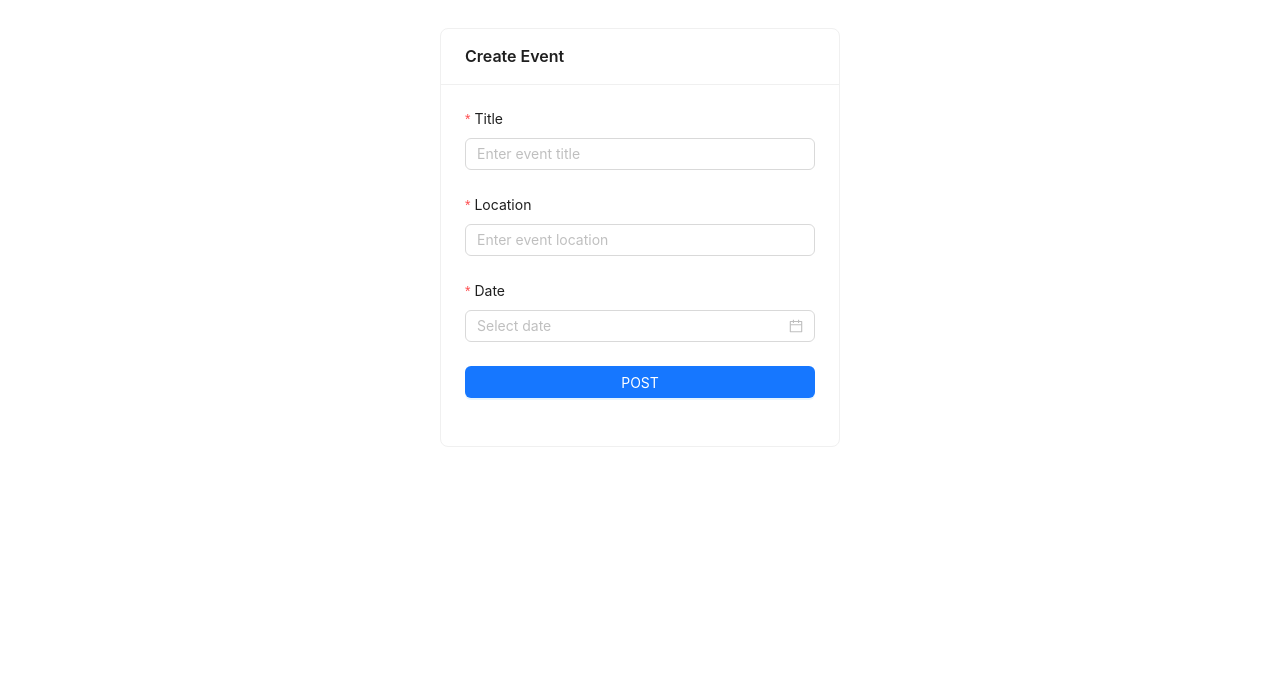
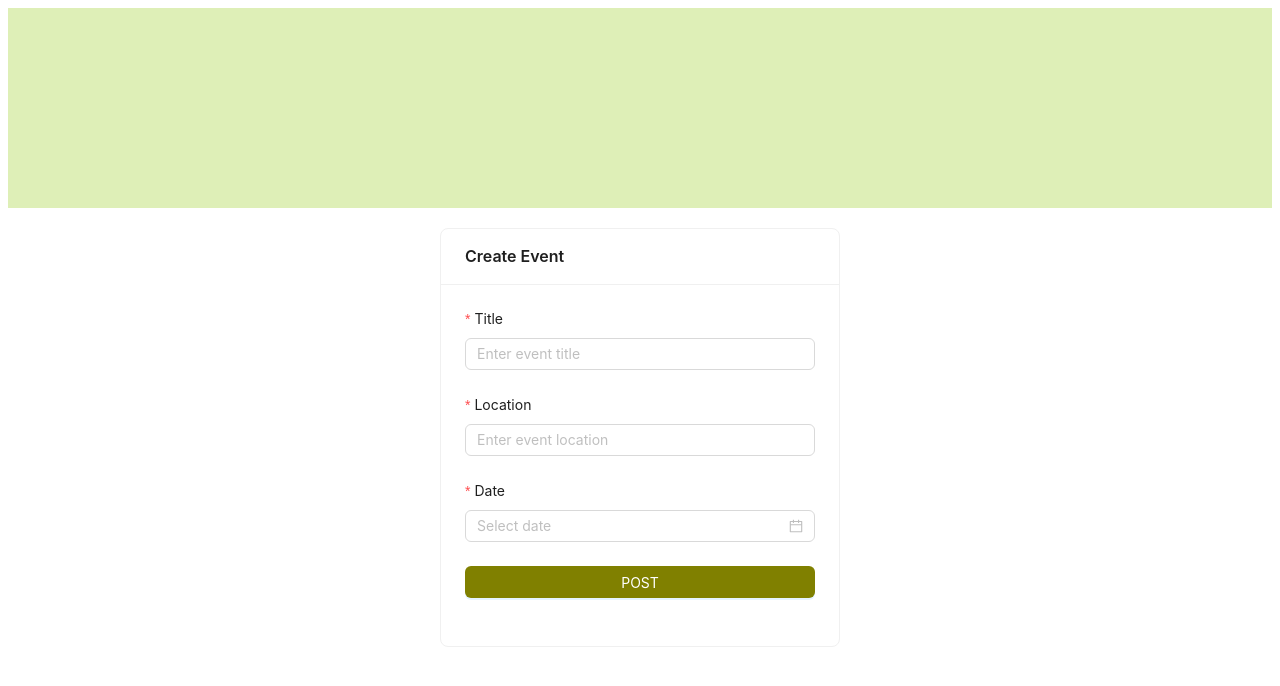
Before and after one commit to Senahilal/Spark-Bytes, a Next.js app in the folder spark-bytes/: page /eCreate in a window 1280 px wide. Shown: the top 686 px of the page. Built offline with nearby package versions, Linux system fonts and the light colour scheme; no server answers.

Commit message:
Adding the event creating page

```diff
--- /dev/null
+++ b/spark-bytes/src/app/eCreate/CreateEventPage.module.css
@@ -0,0 +1,17 @@
+
+
+.container {
+    padding: 100px;
+    background-color: #DEEFB7;
+  }
+
+  .card {
+    margin-bottom: 20px;
+  }
+
+  .button {
+    width: 100%;
+    color: #FFFFFF; /* Text color */
+    background-color: olive; /* Background color */
+    border: none; /* Optional: Remove border if needed */
+  }
--- a/spark-bytes/src/app/eCreate/page.tsx
+++ b/spark-bytes/src/app/eCreate/page.tsx
@@ -5,10 +5,13 @@ import { auth } from "@/app/firebase/config";
 import { UserOutlined, LogoutOutlined, MailOutlined } from "@ant-design/icons";
 import { useRouter } from "next/navigation";
 import { useAuthState } from "react-firebase-hooks/auth";
+import styles from './CreateEventPage.module.css';
 
 import { Form, Input, DatePicker, Button, Card } from 'antd';
 import type { DatePickerProps } from 'antd';
 import dayjs from 'dayjs';
+import { collection, addDoc } from "firebase/firestore";
+import { db } from "@/app/firebase/config";
 
 const { Item } = Form;
 
@@ -24,13 +27,43 @@ setEventDate(date);
 };
 
 const onFinish = (values: any) => {
-console.log('Received values of form: ', values);
+  console.log('Received values of form: ', values);
 // Handle form submission here
 };
 
+//Used coPilot to help with the form submission
+const handleFormSubmit = async () => {
+  try {
+    const user = auth.currentUser;
+    if (!user) {
+      console.error("No user is signed in.");
+      return;
+    }
+
+    const values = form.getFieldsValue();
+    const eventData = {
+      title: values.title,
+      location: values.location,
+      date: eventDate ? eventDate.toISOString() : null,
+      userId: user.uid,
+      createdAt: new Date().toISOString(),
+    };
+
+    const docRef = await addDoc(collection(db, "events"), eventData);
+    console.log("Document written with ID: ", docRef.id);
+
+    router.push("/dashboard"); // Navigate to dashboard after successful submission
+  } catch (error) {
+    console.error("Error adding document: ", error);
+  }
+};
+
   return (
+    <>
+    <div  className={styles.container}>
+    </div>
     <div style={{ maxWidth: '400px', margin: '0 auto', padding: '20px' }}>
-        <Card title="Create Event" style={{ marginBottom: '20px' }}>
+        <Card title="Create Event" style={{ marginBottom: '20px' }} className={styles.card}>
         <Form form={form} onFinish={onFinish} layout="vertical">
             <Item
             label="Title"
@@ -57,13 +90,20 @@ console.log('Received values of form: ', values);
             </Item>
 
             <Item>
-            <Button type="primary" htmlType="submit" style={{ width: '100%' }}>
-                POST
+            <Button
+              type="primary"
+              htmlType="submit"
+              style={{ width: '100%' }}
+              className={styles.button}
+              onClick={handleFormSubmit}
+            >
+              POST
             </Button>
             </Item>
         </Form>
         </Card>
     </div>
+    </>
   );
 };
 
```
